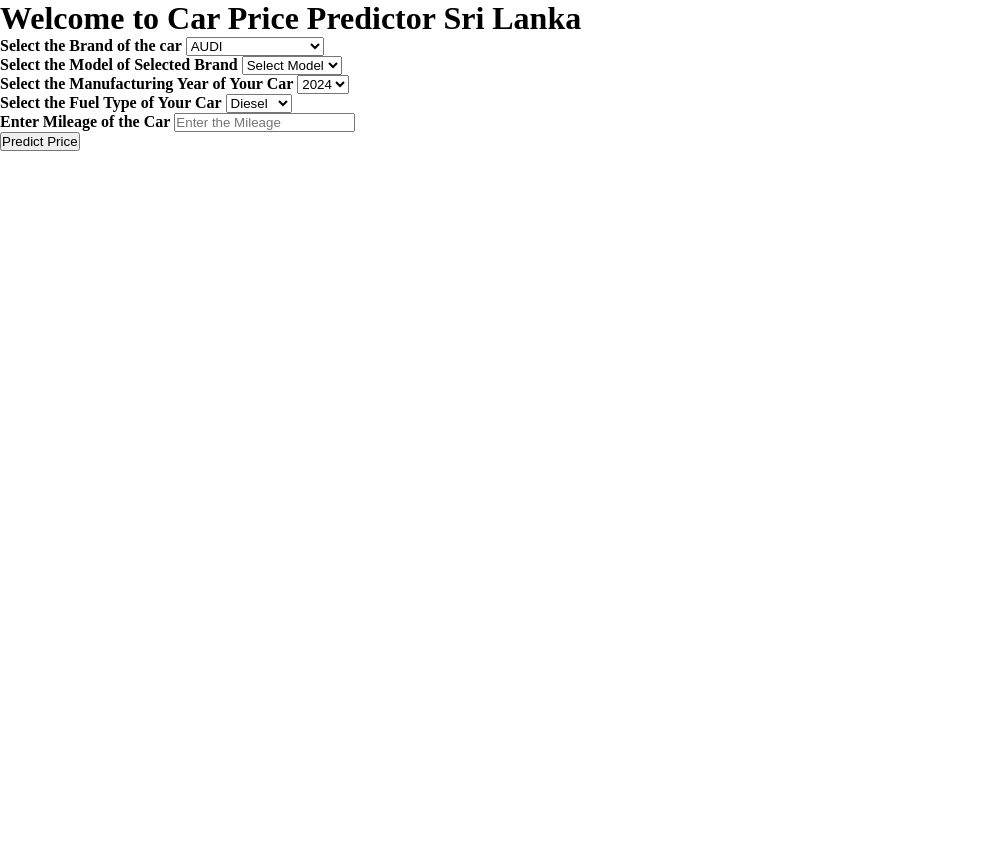
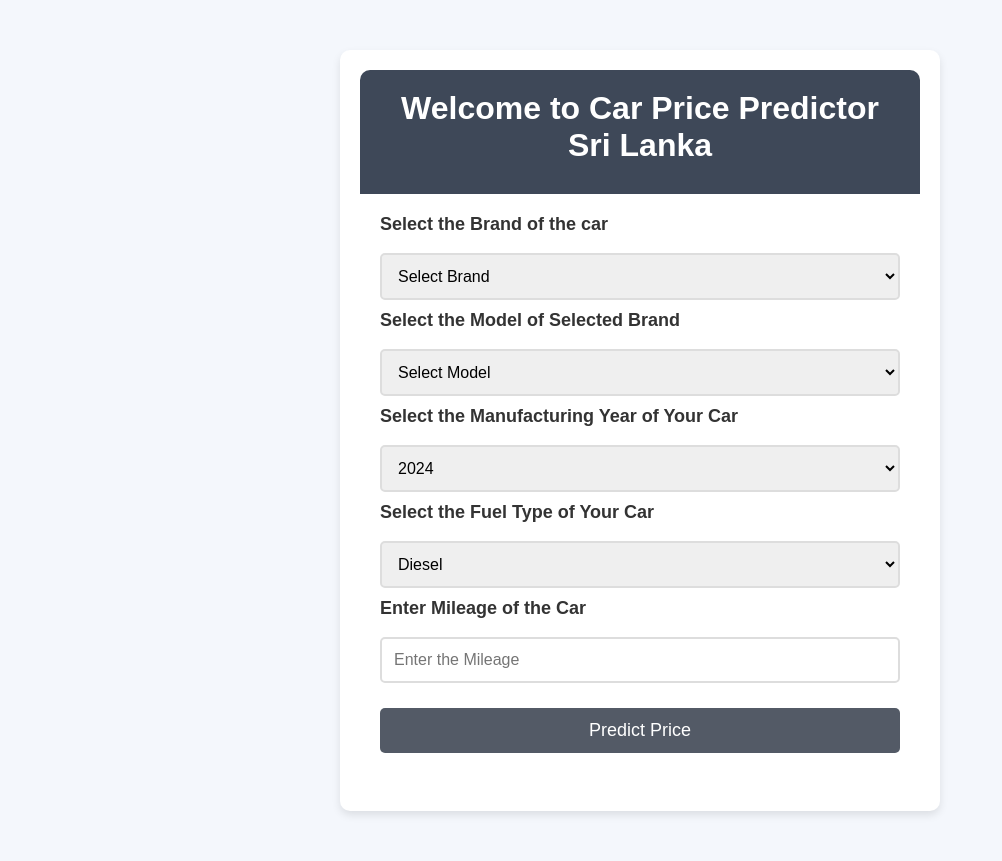
Before and after one commit to yuthmikagamage/Car-Price-Predictor, a Flask app: page / in a window 1280 px wide. Shown: the whole page, without its empty margins (0-1002 px from the left). Before the commit the page ends 151 px from the top, so only its background shows below. Run offline with Flask 3, Linux system fonts and the light colour scheme; parts of the project's set-up code (start-up, migrations or seed data) failed here and were passed over.

Commit message:
Added css to enhance user experience

```diff
--- a/static/css/style.css
+++ b/static/css/style.css
@@ -4,9 +4,120 @@
   box-sizing: border-box;
 }
 
-.bg-dark {
-  background-color: #75767b;
+body {
+  font-family: "Arial", sans-serif;
+  background: #f4f7fc;
+  color: #333;
 }
-.mt-50 {
-  margin-top: 50%;
+
+.container {
+  width: 90%;
+  margin: 50px auto;
+  max-width: 1200px;
 }
+
+.row {
+  display: flex;
+  justify-content: center;
+  align-items: center;
+}
+
+.card {
+  background-color: #ffffff;
+  border-radius: 10px;
+  box-shadow: 0 4px 8px rgba(0, 0, 0, 0.1);
+  overflow: hidden;
+  width: 100%;
+  max-width: 600px;
+  padding: 20px;
+}
+
+.card-header {
+  background-color: #3e4858;
+  color: white;
+  padding: 20px;
+  text-align: center;
+  font-size: 24px;
+  font-weight: bold;
+  border-radius: 10px 10px 0 0;
+}
+
+.card-body {
+  padding: 20px;
+  background-color: #fff;
+}
+
+h1 {
+  font-size: 32px;
+  margin-bottom: 10px;
+}
+
+label {
+  font-size: 18px;
+  margin-bottom: 8px;
+  display: block;
+}
+
+select,
+input[type="text"] {
+  width: 100%;
+  padding: 12px;
+  margin: 10px 0;
+  border: 2px solid #ddd;
+  border-radius: 5px;
+  font-size: 16px;
+}
+
+select:focus,
+input[type="text"]:focus {
+  border-color: #535a66;
+  outline: none;
+}
+
+button {
+  display: inline-block;
+  background-color: #535a66;
+  color: white;
+  font-size: 18px;
+  padding: 12px 25px;
+  border: none;
+  border-radius: 5px;
+  cursor: pointer;
+  width: 100%;
+  margin-top: 15px;
+}
+
+button:hover {
+  background-color: #474c55;
+}
+
+button:disabled {
+  background-color: #e0e0e0;
+  cursor: not-allowed;
+}
+
+#prediction {
+  font-size: 22px;
+  color: #a72828;
+  font-weight: bold;
+  margin-top: 20px;
+  text-align: center;
+}
+
+@media (max-width: 768px) {
+  .card {
+    padding: 15px;
+  }
+
+  h1 {
+    font-size: 26px;
+  }
+
+  label {
+    font-size: 16px;
+  }
+
+  button {
+    font-size: 16px;
+  }
+}
--- a/templates/index.html
+++ b/templates/index.html
@@ -26,6 +26,7 @@
                             <div class="col-10">
                                 <label><b>Select the Brand of the car</b></label>
                                 <select class="sekect" required="1" id="Brand" name="Brand">
+                                    <option value="">Select Brand</option>
                                     {% for brands in Brand %}
                                         <option value="{{brands}}">{{brands}}</option>
                                     {% endfor %}
```
Lines whose indentation alone changed are shown as unchanged.
